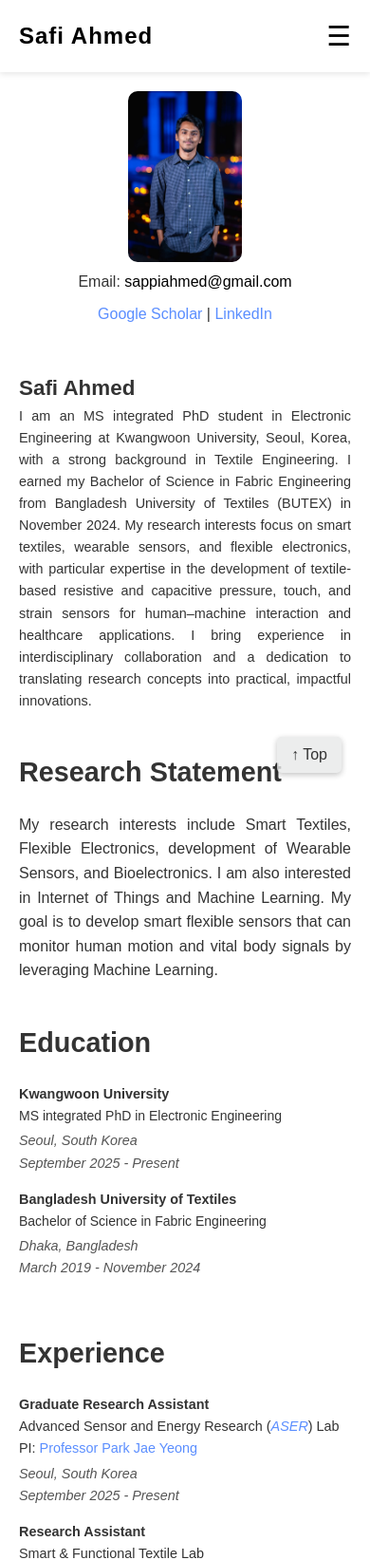
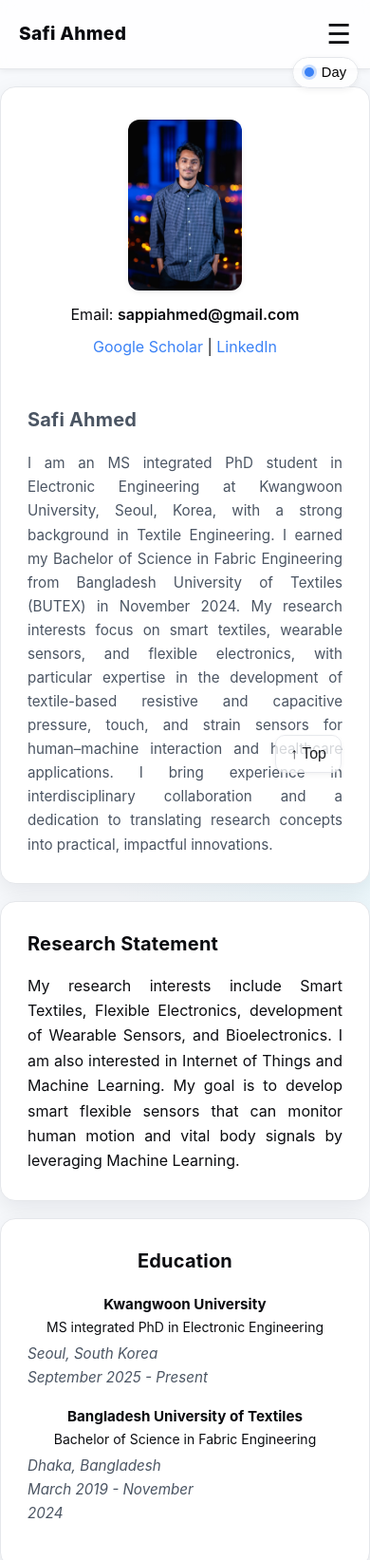
Before and after one commit to safi21/safi21.github.io, a plain HTML site: page index.html in a window 390 px wide. Shown: the top 1643 px of the page at 95% size. Drawn offline with Linux system fonts and the light colour scheme.

Commit message:
Add files via upload

```diff
--- a/css/style.css
+++ b/css/style.css
@@ -1,470 +1,285 @@
+/* ==============================
+   THEME + BASE (project-page style)
+   ============================== */
+
 /* Smooth scroll */
-html {
-  scroll-behavior: smooth;
+html { scroll-behavior: smooth; }
+
+/* Reset */
+* { margin: 0; padding: 0; box-sizing: border-box; }
+
+/* Design tokens */
+:root{
+  /* Light (default) */
+  --bg: #f7f9fc;
+  --card: #ffffff;
+  --text: #0b0c10;
+  --muted: #4b5563;
+  --brand: #3b82f6;
+  --accent: #22d3ee;
+  --ring: #e5e7eb;
+  --elev: 0 8px 24px rgba(9, 12, 20, 0.08);
+  --shadow-sm: 0 2px 6px rgba(0,0,0,.06);
+
+  --radius: 16px;
+  --radius-sm: 12px;
+
+  --font-sans: ui-sans-serif, -apple-system, Segoe UI, Roboto, Helvetica, Arial, "Apple Color Emoji", "Segoe UI Emoji";
+  --font-mono: ui-monospace, SFMono-Regular, Menlo, Monaco, Consolas, "Liberation Mono", monospace;
+
+  --pad-x: 320px; /* your original wide gutters */
 }
 
-/* Reset */
-* {
-  margin: 0;
-  padding: 0;
-  box-sizing: border-box;
+/* Dark theme */
+:root[data-theme="dark"]{
+  --bg: #0b0c10;
+  --card: #111319;
+  --text: #e8eaed;
+  --muted: #b8c0cc;
+  --brand: #7c9cff;
+  --accent: #22d3ee;
+  --ring: #2b2f3a;
+  --elev: 0 8px 24px rgba(0,0,0,.45);
+  --shadow-sm: 0 2px 6px rgba(0,0,0,.35);
+}
+:root[data-theme="dark"] .theme-toggle span {
+  color: #ffffff !important;
 }
 
-body {
-  font-family: Arial, sans-serif;
-  line-height: 1.6;
-  color: #333;
+
+
+/* Respect system preference on first load (JS will persist thereafter) */
+@media (prefers-color-scheme: dark){
+  :root:not([data-theme]){ color-scheme: dark; }
 }
 
-/* Shared horizontal padding (320px on desktop) */
-.container {
-  padding-left: 320px;
-  padding-right: 320px;
+/* Base */
+body{
+  font-family: var(--font-sans);
+  line-height: 1.65;
+  color: var(--text);
+  background: radial-gradient(1200px 600px at 15% -10%, rgba(124,156,255,.12), transparent 40%),
+              radial-gradient(1000px 600px at 110% 20%, rgba(34,211,238,.10), transparent 35%),
+              var(--bg);
+  transition: background-color .3s ease, color .3s ease, background .3s ease;
 }
 
-/* Light, readable, sticky navbar */
+/* Shared horizontal padding (keep your layout) */
+/* Shared horizontal padding + max-width */
+.container {
+  width: 100%;
+  max-width: 950px;   /* ← adjust this if you want narrower/wider (900–1200px is ideal) */
+  margin: 0 auto;      /* center it */
+  padding-left: 40px;  /* reduced padding — now balanced */
+  padding-right: 40px;
+}
+
+
+/* ==============================
+   NAV (glass, sticky, brand)
+   ============================== */
 nav {
-  background-color: #ffffffee;
-  /* light shaded */
-  color: #000;
+  backdrop-filter: blur(8px);
+  background: color-mix(in oklab, var(--card) 80%, transparent);
+  color: var(--text);
   display: flex;
-  justify-content: space-between;
+  justify-content: space-between; /* left = logo, right = menu */
   align-items: center;
-  padding: 15px 20px;
-  /* vertical + small base horizontal */
+  padding: 12px 20px;
   position: sticky;
   top: 0;
   z-index: 1000;
-  box-shadow: 0 2px 6px rgba(0, 0, 0, 0.1);
+  box-shadow: var(--shadow-sm);
+  border-bottom: 1px solid var(--ring);
 }
 
-.logo {
-  font-size: 1.5rem;
-  font-weight: bold;
-  letter-spacing: 1px;
+
+.logo{
+  font-size: 1.2rem; font-weight: 800; letter-spacing: .3px;
 }
 
 .nav-links {
   list-style: none;
   display: flex;
-  gap: 20px;
-}
-
-.nav-links li a {
-  text-decoration: none;
-  color: #000;
-  font-size: 1rem;
-  transition: color 0.3s ease;
-}
-
-.nav-links li a:hover {
-  color: #00bfff;
-}
-
-.menu-toggle {
-  display: none;
-  font-size: 1.8rem;
-  cursor: pointer;
-}
-
-/* Sections */
-section {
-  padding: 20px 0;
-  scroll-margin-top: 80px;
-}
-
-/* Home Section */
-#home {
-  display: grid;
-  grid-template-columns: 1fr 2fr;
-  gap: 40px;
+  gap: 10px;     /* was 22px — this reduces button spacing */
   align-items: center;
 }
 
-#home img {
-  width: 100%;
-  max-width: 50%;
-  height: auto;
-  border-radius: 10px;
-  display: block;
-  margin: 0 auto;
-  /* centers image */
+.nav-links li a{
+  text-decoration: none; color: var(--text); font-size: .98rem;
+  padding: 4px 6px; border-radius: 10px; transition: color .2s, background-color .2s;
+}
+.nav-links li a:hover{ color: var(--brand); background: color-mix(in oklab, var(--brand) 12%, transparent); }
+
+.menu-toggle{ display: none; font-size: 1.8rem; cursor: pointer; }
+
+/* Theme toggle button injected by JS */
+.theme-toggle{
+  margin-left: 10px;
+  display: inline-flex; align-items: center; gap: 8px;
+  padding: 8px 12px; border-radius: 999px;
+  background: color-mix(in oklab, var(--card) 80%, transparent);
+  border: 1px solid var(--ring);
+  box-shadow: var(--shadow-sm);
+  cursor: pointer; user-select: none;
+  font-size: .92rem; line-height: 1;
+  transition: transform .15s ease, background-color .2s;
+}
+.theme-toggle:active{ transform: translateY(1px); }
+.theme-toggle .dot{
+  width: 10px; height: 10px; border-radius: 50%;
+  background: var(--brand); box-shadow: 0 0 0 3px color-mix(in oklab, var(--brand) 25%, transparent);
 }
 
-.left-column {
-  text-align: center;
+/* ==============================
+   SECTIONS (card look)
+   ============================== */
+section{
+  padding: 32px 0;
+  scroll-margin-top: 84px;
+}
+section.container{
+  margin-top: 18px;
 }
 
-.left-column p {
-  margin: 8px 0;
-  font-size: 1rem;
+#home, #research-statement, #education, #experience, #publications, #contact{
+  background: var(--card);
+  border: 1px solid var(--ring);
+  border-radius: var(--radius);
+  box-shadow: var(--elev);
+  padding: 28px;
+  transition: background-color .3s ease, border-color .3s ease, box-shadow .3s ease;
 }
 
-.left-column .email {
-  color: black;
-  font-weight: normal;
+/* Headings */
+h2{
+  font-size: clamp(1.4rem, 1.2rem + .6vw, 1.9rem);
+  margin-bottom: 16px;
+  letter-spacing: .2px;
 }
 
-.left-column a {
-  color: #0051ffa5;
-  text-decoration: none;
+/* Home grid (unchanged structure) */
+#home{
+  display: grid; grid-template-columns: 1fr 2fr; gap: 40px; align-items: center;
+}
+#home img{
+  width: 100%; max-width: 50%; height: auto;
+  border-radius: var(--radius-sm);
+  display: block; margin: 6px auto 12px;
+  box-shadow: var(--shadow-sm);
+}
+.left-column{ text-align: center; }
+.left-column p{ margin: 8px 0; font-size: 1rem; }
+.left-column .email{ color: var(--text); font-weight: 600; }
+.left-column a{ color: var(--brand); text-decoration: none; }
+.left-column a:hover{ text-decoration: underline; }
+
+.right-column{ text-align: justify; font-size: 1.07rem; color: var(--muted); }
+
+/* Research Statement */
+#research-statement{ display: flex; justify-content: center; text-align: justify; }
+#research-statement h2{ margin-bottom: 14px; }
+
+/* Education */
+#education{ text-align: justify; }
+.edu-row{
+  display: grid; grid-template-columns: 3fr 1fr; gap: 20px; margin-bottom: 16px;
+}
+.edu-right{ text-align: right; color: var(--muted); }
+
+/* Experience */
+#experience{ text-align: justify; }
+.experience-row{
+  display: grid; grid-template-columns: 3fr 1fr; gap: 20px; margin-bottom: 16px;
+}
+.exp-right{ text-align: right; color: var(--muted); }
+
+/* Publications */
+#publications{ text-align: justify; }
+.pub-row{
+  display: grid; grid-template-columns: 1fr 3fr; gap: 20px; margin-bottom: 18px;
+}
+.pub-left img{
+  width: 100%; height: auto; max-width: 90%;
+  display: block; margin: 0 auto; border-radius: 10px; box-shadow: var(--shadow-sm);
+}
+.pub-right{ text-align: justify; color: var(--muted); }
+#publications b{ color: var(--text); }
+
+/* Contact */
+#contact{ text-align: justify; }
+.contact-left{ font-size: 1rem; }
+
+/* Global link tint */
+#publications a, #experience a, .contact-left a{
+  color: var(--brand); text-decoration: none; border-bottom: 1px dashed color-mix(in oklab, var(--brand) 40%, transparent);
+}
+#publications a:hover, #experience a:hover, .contact-left a:hover{ border-bottom-style: solid; }
+
+/* Back to Top */
+#backToTop{
+  position: fixed; bottom: 30px; right: 30px;
+  padding: 10px 15px; font-size: 16px;
+  background: color-mix(in oklab, var(--card) 85%, transparent);
+  color: var(--text); border: 1px solid var(--ring);
+  border-radius: 10px; cursor: pointer;
+  box-shadow: var(--shadow-sm);
+  opacity: .9; transition: opacity .2s, transform .2s, background-color .2s, color .2s;
+  z-index: 1000;
+}
+#backToTop:hover{ opacity: 1; transform: translateY(-2px); }
+
+/* ==============================
+   RESPONSIVE (retain your layout intent)
+   ============================== */
+@media (max-width: 1200px){
+  .container{ padding-left: 200px; padding-right: 200px; }
+}
+@media (max-width: 992px){
+  .container{ padding-left: 100px; padding-right: 100px; }
+}
+@media (max-width: 768px){
+  .container{ padding-left: 20px; padding-right: 20px; }
+
+  .nav-links{
+    display: none; flex-direction: column; position: absolute;
+    top: 60px; right: 12px;
+    background: color-mix(in oklab, var(--card) 97%, transparent);
+    width: 240px; padding: 16px; gap: 12px;
+    border: 1px solid var(--ring); border-radius: 12px; box-shadow: var(--shadow-sm);
+  }
+  .nav-links.active{ display: flex; }
+  .menu-toggle{ display: block; }
+
+  /* Place toggle above menu on mobile (it’s injected right after nav-links) */
+  .theme-toggle{ position: absolute; right: 12px; top: 60px; }
+
+  #home, #education, #experience{ grid-template-columns: 1fr; text-align: center; }
+  .edu-right, .exp-right{ width: 215px; text-align: right; margin-top: 5px; }
+  #home img{ max-width: 200px; }
+}
+@media (max-width: 480px){
+  #home img{ max-width: 120px; }
+  h2{ font-size: 1.25rem; }
+  .right-column, .edu-left, .edu-right, .exp-left, .exp-right, #contact p{ font-size: .95rem; }
+
+  .edu-row{ grid-template-columns: 1fr; text-align: center; row-gap: 2px; }
+  .edu-right{ text-align: left; margin-top: 2px; }
+
+  .experience-row{ grid-template-columns: 1fr; text-align: center; row-gap: 2px; }
+  .exp-right{ text-align: left; margin-top: 2px; }
 }
 
-.left-column a:hover {
-  text-decoration: underline;
+/* Publications responsive */
+@media (max-width: 1024px){
+  .pub-row{ grid-template-columns: 1fr 2fr; }
 }
-
-.right-column {
-  text-align: justify;
-  font-size: 1.1rem;
+@media (max-width: 768px){
+  .pub-row{ grid-template-columns: 1fr; text-align: center; }
+  .pub-left img{ max-width: 90%; margin: 0 auto; }
+  .pub-right{ text-align: left; font-size: .96rem; }
 }
-
-/* Research Statement */
-#research-statement {
-  display: flex;
-  justify-content: center;
-  text-align: justify;
+@media (max-width: 480px){
+  #publications h2{ font-size: 1.25rem; }
+  .pub-right{ font-size: .88rem; }
 }
-
-#research-statement h2 {
-  font-size: 1.8rem;
-  margin-bottom: 20px;
-}
-
-/* Education */
-#education {
-  text-align: justify;
-}
-
-#education h2 {
-  font-size: 1.8rem;
-  margin-bottom: 20px;
-  text-align: left;
-}
-
-.edu-row {
-  display: grid;
-  grid-template-columns: 3fr 1fr;
-  /* details : time = 3:1 */
-  gap: 20px;
-  margin-bottom: 15px;
-}
-
-.edu-left {
-  text-align: left;
-}
-
-.edu-right {
-  text-align: right;
-  color: #555;
-}
-
-/* Experience */
-#experience {
-  text-align: justify;
-}
-
-#experience h2 {
-  font-size: 1.8rem;
-  margin-bottom: 20px;
-  text-align: left;
-}
-
-.experience-row {
-  display: grid;
-  grid-template-columns: 3fr 1fr;
-  /* details : time = 3:1 */
-  gap: 20px;
-  margin-bottom: 15px;
-}
-
-.exp-left {
-  text-align: left;
-}
-
-.exp-right {
-  text-align: right;
-  color: #555;
-}
-
-/* Publications */
-#publications {
-  text-align: justify;
-}
-
-#publications h2 {
-  font-size: 1.8rem;
-  margin-bottom: 20px;
-  text-align: left;
-}
-
-.pub-row {
-  display: grid;
-  grid-template-columns: 1fr 3fr;
-  /* details : time = 3:1 */
-  gap: 20px;
-  margin-bottom: 15px;
-}
-
-.pub-left img {
-  width: 100%;
-  height: auto;
-  max-width: 90%;
-  display: block;
-  margin: 0 auto;
-  /* centers image */
-}
-
-.pub-left {
-  text-align: left;
-}
-
-.pub-right {
-  text-align: justify;
-  color: #555;
-}
-
-/* Contact */
-#contact {
-  text-align: justify;
-}
-
-#contact h2 {
-  font-size: 1.8rem;
-  margin-bottom: 20px;
-  text-align: left;
-}
-
-.contact-left {
-  font-size: 1rem;
-}
-
-/* Link styles (global) */
-#publications a,
-#experience a,
-.contact-left a {
-  color: #0051ffa5;
-  text-decoration: none;
-}
-
-#publications a:hover,
-#experience a:hover,
-.contact-left a:hover {
-  text-decoration: underline;
-}
-
-/* Back to Top (unchanged design) */
-#backToTop {
-  position: fixed;
-  bottom: 30px;
-  right: 30px;
-  padding: 10px 15px;
-  font-size: 16px;
-  background-color: #e8e9e9;
-  color: #000;
-  border: none;
-  border-radius: 5px;
-  cursor: pointer;
-  box-shadow: 0 2px 6px rgba(0, 0, 0, 0.3);
-  opacity: 0.8;
-  transition: opacity 0.3s, transform 0.3s;
-  z-index: 1000;
-}
-
-#backToTop:hover {
-  opacity: 1;
-  transform: translateY(-2px);
-}
-
-/* --- Responsiveness --- */
-
-/* Tablet screens */
-@media (max-width: 1024px) {
-  #home img {
-    max-width: 65%;
-  }
-}
-
-/* Small tablets & large phones */
-@media (max-width: 768px) {
-  #home img {
-    max-width: 80%;
-  }
-}
-
-/* Phones */
-@media (max-width: 480px) {
-  #home img {
-    max-width: 95%;
-  }
-}
-
-/* Step down side padding for smaller screens */
-@media (max-width: 1200px) {
-  .container {
-    padding-left: 200px;
-    padding-right: 200px;
-  }
-}
-
-@media (max-width: 992px) {
-  .container {
-    padding-left: 100px;
-    padding-right: 100px;
-  }
-}
-
-@media (max-width: 768px) {
-  .container {
-    padding-left: 20px;
-    padding-right: 20px;
-  }
-
-  .nav-links {
-    display: none;
-    flex-direction: column;
-    position: absolute;
-    top: 60px;
-    right: 0;
-    background-color: rgba(255, 255, 255, 0.97);
-    /* light, readable */
-    width: 220px;
-    padding: 20px;
-    box-shadow: 0 2px 6px rgba(0, 0, 0, 0.1);
-  }
-
-  .nav-links.active {
-    display: flex;
-  }
-
-  .menu-toggle {
-    display: block;
-  }
-}
-@media (max-width: 1280px) {
-  #home,
-  #education,
-  #experience {
-    grid-template-columns: 1fr;
-    text-align: center;
-  }
-
-  .edu-right,
-  .exp-right {
-    width: 215px;
-    text-align: right;
-    margin-top: 5px;
-  }
-
-  #home img {
-    max-width: 200px;
-  }
-}
-
-@media (max-width: 1024px) {
-  #home,
-  #education,
-  #experience {
-    grid-template-columns: 1fr;
-    text-align: center;
-  }
-
-  .edu-right,
-  .exp-right {
-    width: 215px;
-    text-align: right;
-    margin-top: 5px;
-  }
-
-  #home img {
-    max-width: 200px;
-  }
-}
-
-@media (max-width: 480px) {
-  #home img {
-    max-width: 120px;
-  }
-
-  h2 {
-    font-size: 1.4rem;
-  }
-
-  .right-column,
-  .edu-left,
-  .edu-right,
-  .exp-left,
-  .exp-right,
-  #contact p {
-    font-size: 0.9rem;
-  }
-
-  /* Education section */
-  .edu-row {
-    grid-template-columns: 1fr;
-    text-align: center;
-    row-gap: 2px;
-  }
-
-  .edu-right {
-    text-align: left;
-    margin-top: 2px;
-  }
-
-  /* Experience section */
-  .experience-row {
-    grid-template-columns: 1fr;
-    text-align: center;
-    row-gap: 2px;
-  }
-
-  .exp-right {
-    text-align: left;
-    margin-top: 2px;
-  }
-}
-/* Publication Section Media Query */
-@media (max-width: 1024px) {
-  .pub-row {
-    grid-template-columns: 1fr 2fr;
-    /* give text more room */
-  }
-}
-
-/* Mobile */
-@media (max-width: 768px) {
-  .pub-row {
-    grid-template-columns: 1fr;
-    /* stack image above text */
-    text-align: center;
-  }
-
-  .pub-left img {
-    max-width: 90%; /* make it almost as wide as the screen */
-    display: block;
-    margin: 0 auto; /* center it */
-  }
-
-  .pub-right {
-    text-align: left;
-    /* text aligned left under image */
-    font-size: 0.95rem;
-  }
-}
-
-/* Extra small */
-@media (max-width: 480px) {
-  .pub-left img {
-    max-width: 90%; /* make it almost as wide as the screen */
-    display: block;
-    margin: 0 auto; /* center it */
-  }
-
-  #publications h2 {
-    font-size: 1.4rem;
-  }
-
-  .pub-right {
-    font-size: 0.85rem;
-  }
-}
--- a/js/script.js
+++ b/js/script.js
@@ -25,3 +25,73 @@ document.querySelectorAll(".nav-links a").forEach((link) => {
 function scrollToTop() {
   window.scrollTo({ top: 0, behavior: "smooth" });
 }
+
+/* ==============================
+   Night/Day THEME (auto + toggle + persist)
+   ============================== */
+const THEME_STORAGE_KEY = "safi-theme";
+
+function applyTheme(theme) {
+  if (theme) document.documentElement.setAttribute("data-theme", theme);
+  else document.documentElement.removeAttribute("data-theme");
+  // Update button label if present
+  const btn = document.querySelector(".theme-toggle");
+  if (btn) {
+    const isDark = (document.documentElement.getAttribute("data-theme") || "")
+      .toLowerCase() === "dark";
+    btn.querySelector("span").textContent = isDark ? "Night" : "Day";
+    btn.setAttribute("aria-label", isDark ? "Switch to day mode" : "Switch to night mode");
+  }
+}
+
+function currentSystemPrefersDark() {
+  return window.matchMedia && window.matchMedia("(prefers-color-scheme: dark)").matches;
+}
+
+function getInitialTheme() {
+  const saved = localStorage.getItem(THEME_STORAGE_KEY);
+  if (saved === "light" || saved === "dark") return saved;
+  return currentSystemPrefersDark() ? "dark" : "light";
+}
+
+function toggleTheme() {
+  const now = document.documentElement.getAttribute("data-theme") || getInitialTheme();
+  const next = now === "dark" ? "light" : "dark";
+  localStorage.setItem(THEME_STORAGE_KEY, next);
+  applyTheme(next);
+}
+
+// Inject a toggle button without changing HTML structure
+function injectThemeToggle() {
+  const nav = document.querySelector("nav");
+  const ul = nav && nav.querySelector(".nav-links");
+  if (!nav || !ul) return;
+
+  // Avoid duplicates
+  if (nav.querySelector(".theme-toggle")) return;
+
+  const btn = document.createElement("button");
+  btn.className = "theme-toggle";
+  btn.type = "button";
+  btn.innerHTML = '<div class="dot" aria-hidden="true"></div><span>Day</span>';
+  btn.addEventListener("click", toggleTheme);
+
+  // Place toggle after the nav links for desktop; on mobile it floats via CSS
+  ul.insertAdjacentElement("afterend", btn);
+}
+
+document.addEventListener("DOMContentLoaded", () => {
+  // Apply theme on load
+  applyTheme(getInitialTheme());
+
+  // Listen to OS theme changes (only if user hasn't explicitly chosen)
+  const mq = window.matchMedia("(prefers-color-scheme: dark)");
+  mq.addEventListener?.("change", (e) => {
+    const saved = localStorage.getItem(THEME_STORAGE_KEY);
+    if (!saved) {
+      applyTheme(e.matches ? "dark" : "light");
+    }
+  });
+
+  injectThemeToggle();
+});
```
